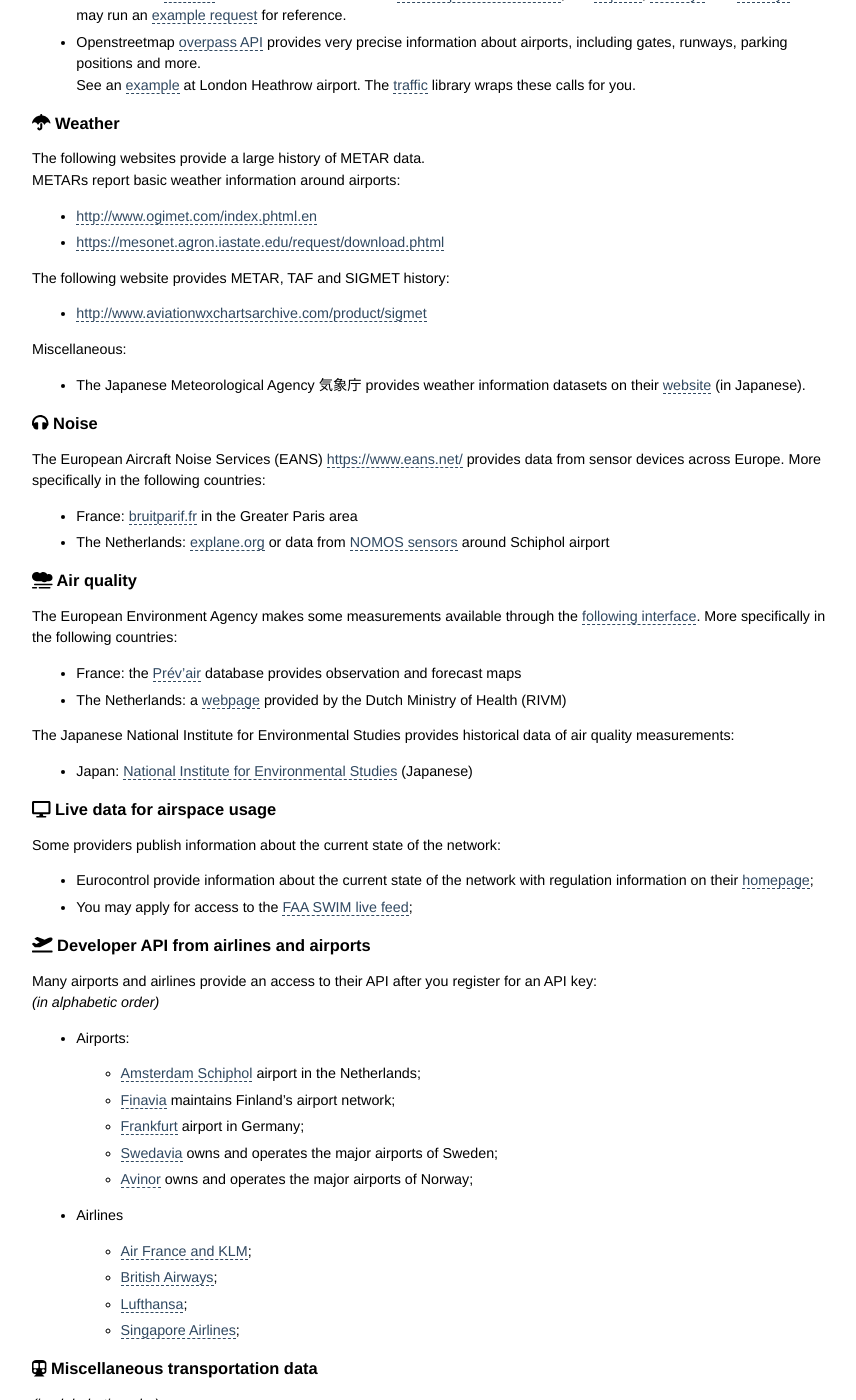
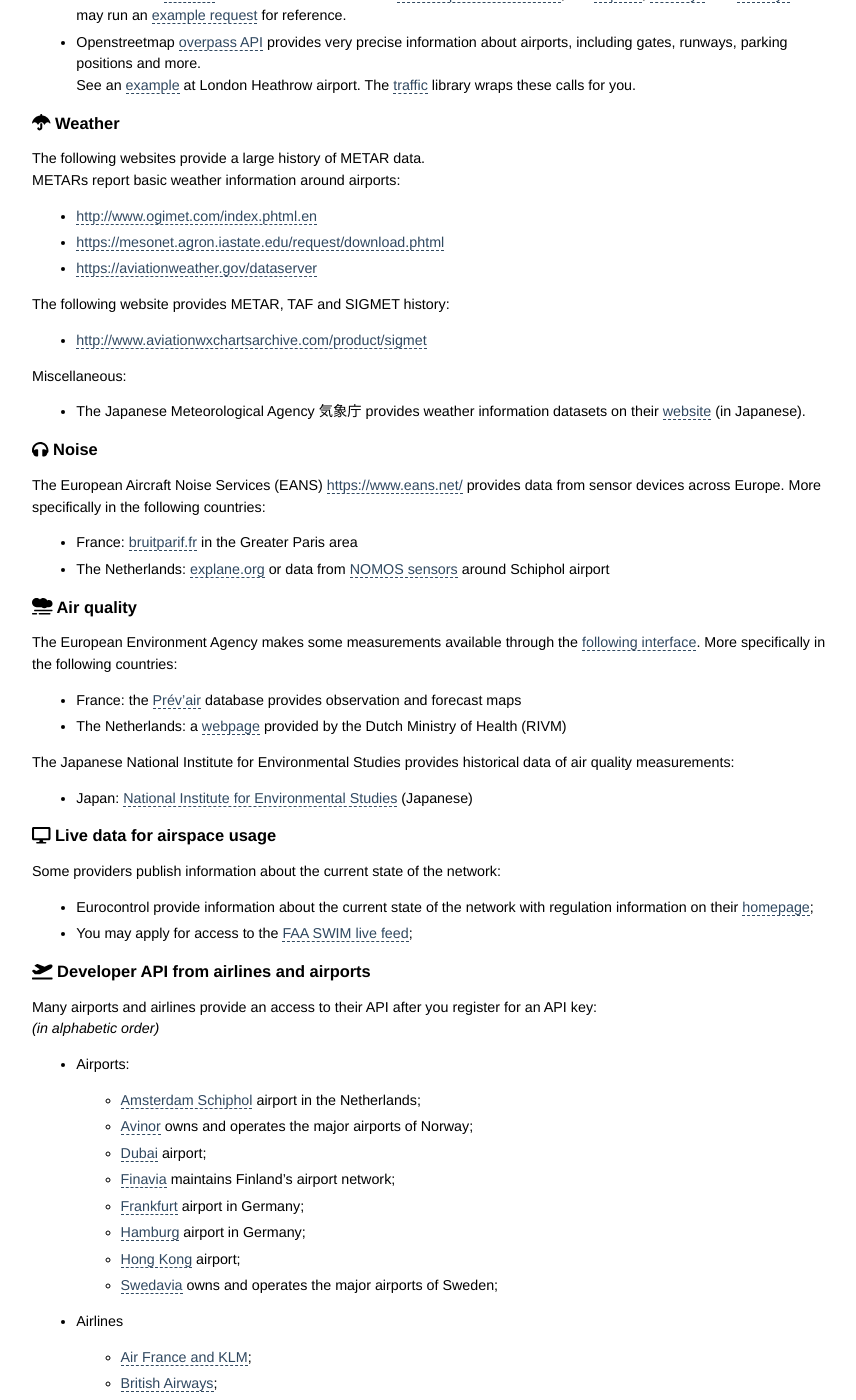
Before and after one commit to open-aviation/atmdata, a Jekyll site: the page built from _pages/data_sources.md, in a window 1280 px wide and 1400 px high, scrolled down 1459 px. Shown: the whole window, without its empty margins (208-1064 px from the left). Built offline with Jekyll 4.4.1, drawn with Linux system fonts in a browser that asks for light colours; nearby versions of some CDN libraries.

Commit message:
updates by Jannis

```diff
--- a/_pages/data_sources.md
+++ b/_pages/data_sources.md
@@ -30,6 +30,7 @@ Aircraft information:
 - [airwar.ru](http://airwar.ru/) is a comprehensive catalogue of technical data of aircraft (in Russian)
 
 Transponder information:
+
 - [Aircraft Comm-B capability database](https://github.com/junzis/gicb-db) contains a list of common Comm-B capabilities for a large number of aircraft Mode S transponders over the world.
 
 ## <i class="fas fa-rocket"></i> Aircraft and engine performance
@@ -57,6 +58,7 @@ METARs report basic weather information around airports:
 
 - <http://www.ogimet.com/index.phtml.en>
 - <https://mesonet.agron.iastate.edu/request/download.phtml>
+- <https://aviationweather.gov/dataserver>
 
 The following website provides METAR, TAF and SIGMET history:
 
@@ -98,10 +100,13 @@ _(in alphabetic order)_
 - Airports:
 
   - [Amsterdam Schiphol](https://developer.schiphol.nl/) airport in the Netherlands;
+  - [Avinor](https://avinor.no/en/corporate/services/flydata/flydata-i-xml-format) owns and operates the major airports of Norway;
+  - [Dubai](https://www.dubaipulse.gov.ae/organisation/dubai-airports/service/dubai-airports-flight-info) airport;
   - [Finavia](https://developer.finavia.fi/) maintains Finland's airport network;
   - [Frankfurt](https://developer.fraport.de/) airport in Germany;
+  - [Hamburg](https://portal.api.hamburg-airport.de/) airport in Germany;
+  - [Hong Kong](https://data.gov.hk/en-data/dataset/aahk-team1-flight-info) airport;
   - [Swedavia](https://apideveloper.swedavia.se/) owns and operates the major airports of Sweden;
-  - [Avinor](https://avinor.no/en/corporate/services/flydata/flydata-i-xml-format) owns and operates the major airports of Norway;
 
 - Airlines
   - [Air France and KLM](https://developer.airfranceklm.com/);
```
